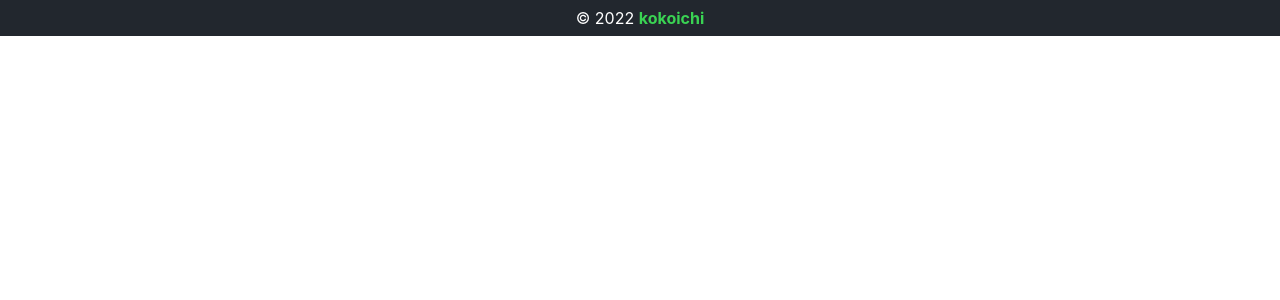
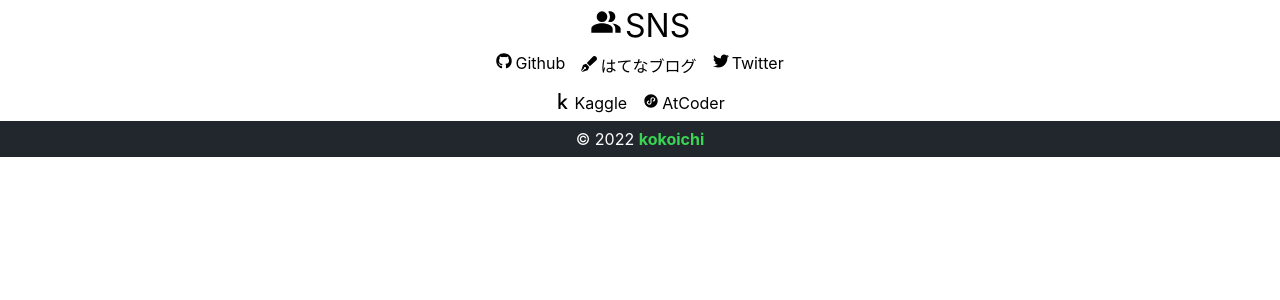
Before and after one commit to kokoichi206/kokoichi-portfolio, a Next.js app: page / in a window 1280 px wide. Shown: the top 300 px of the page. Built offline with nearby package versions, Linux system fonts and the light colour scheme.

Commit message:
feat: SNS の画面を作成 (#7)

```diff
--- a/package.json
+++ b/package.json
@@ -14,6 +14,7 @@
     "next": "^12.0.8",
     "react": "17.0.2",
     "react-dom": "17.0.2",
+    "react-icons": "^4.3.1",
     "sass": "^1.51.0"
   },
   "devDependencies": {
--- /dev/null
+++ b/src/components/sns.tsx
@@ -0,0 +1,51 @@
+import { MdPeopleAlt } from 'react-icons/md';
+import { FaGithub, FaPenFancy, FaTwitter, FaKaggle } from 'react-icons/fa';
+import { RiMiniProgramFill } from 'react-icons/ri';
+import styles from '../../styles/Home.module.scss';
+
+export default function SNS() {
+  return (
+    <div className={styles.SNS}>
+      <div className={styles.title}>
+        <MdPeopleAlt className={styles.icon} />
+        SNS
+      </div>
+
+      <div className={styles.contents}>
+        <div className={styles.content}>
+          <a href="https://github.com/kokoichi206">
+            <FaGithub className={styles.icon} />
+            Github
+          </a>
+        </div>
+        <div className={styles.content}>
+          <a href="https://koko206.hatenablog.com/archive">
+            <FaPenFancy className={styles.icon} />
+            はてなブログ
+          </a>
+        </div>
+        <div className={styles.content}>
+          <a href="https://twitter.com/sZfRQcRF6A2kZpJ">
+            <FaTwitter className={styles.icon} />
+            Twitter
+          </a>
+        </div>
+      </div>
+
+      <div className={styles.contents}>
+        <div className={styles.content}>
+          <a href="https://www.kaggle.com/kokoichi">
+            <FaKaggle className={styles.icon} />
+            Kaggle
+          </a>
+        </div>
+        <div className={styles.content}>
+          <a href="https://atcoder.jp/users/kokoichi26">
+            <RiMiniProgramFill className={styles.icon} />
+            AtCoder
+          </a>
+        </div>
+      </div>
+    </div>
+  );
+}
--- a/src/pages/index.tsx
+++ b/src/pages/index.tsx
@@ -1,5 +1,6 @@
 import Head from 'next/head';
 import styles from '../../styles/Home.module.scss';
+import SNS from '../components/sns';
 
 export default function Home() {
   return (
@@ -10,13 +11,11 @@ export default function Home() {
         <link rel="icon" href="./icon.ico" />
       </Head>
 
+      <SNS />
+
       <footer className={styles.footer}>
         © 2022&nbsp;
-        <a
-          href="https://github.com/kokoichi206"
-          target="_blank"
-          rel="noopener noreferrer"
-        >
+        <a href="https://github.com/kokoichi206" target="_blank" rel="noopener noreferrer">
           <span>kokoichi</span>
         </a>
       </footer>
--- a/styles/Home.module.scss
+++ b/styles/Home.module.scss
@@ -1,3 +1,5 @@
+$main-green: #3ad353;
+
 .footer {
   width: 100vw;
   background-color: #22272e;
@@ -12,7 +14,47 @@
   }
 
   span {
-    color: #3ad353;
+    color: $main-green;
     font-weight: bold;
   }
 }
+
+.SNS {
+  .title {
+    width: 100vw;
+    display: flex;
+    justify-content: center;
+    font-size: 2rem;
+    padding-top: 0.4rem;
+  }
+
+  .contents {
+    display: flex;
+    justify-content: center;
+    padding: 0.5rem 0;
+  }
+  $padding-horizontal: 0.5rem;
+  .content {
+    padding-left: $padding-horizontal;
+    padding-right: $padding-horizontal;
+    color: black;
+  }
+  .content:hover {
+    animation: jump-small 1s;
+  }
+  $margin-horizontal: 0.2rem;
+  .icon {
+    margin-right: $margin-horizontal;
+  }
+}
+
+@keyframes jump-small {
+  0% {
+    transform: translate(0, 0);
+    color: $main-green;
+  }
+  50% {
+    transform: translate(0, -0.3rem);
+    color: $main-green;
+  }
+}
```
Also changed, not shown: 1 other file (tests, documents, lock files or other folders).
